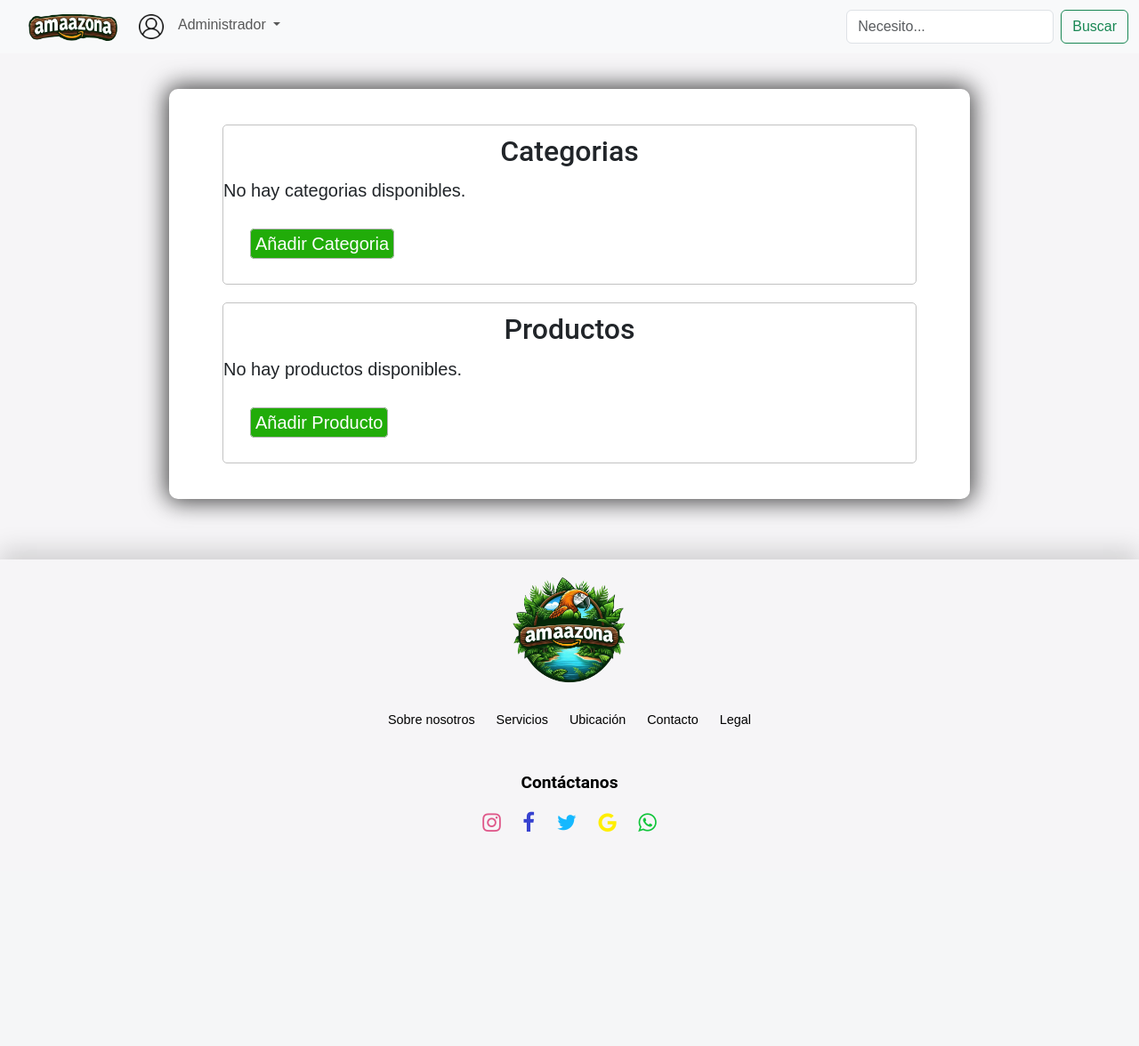
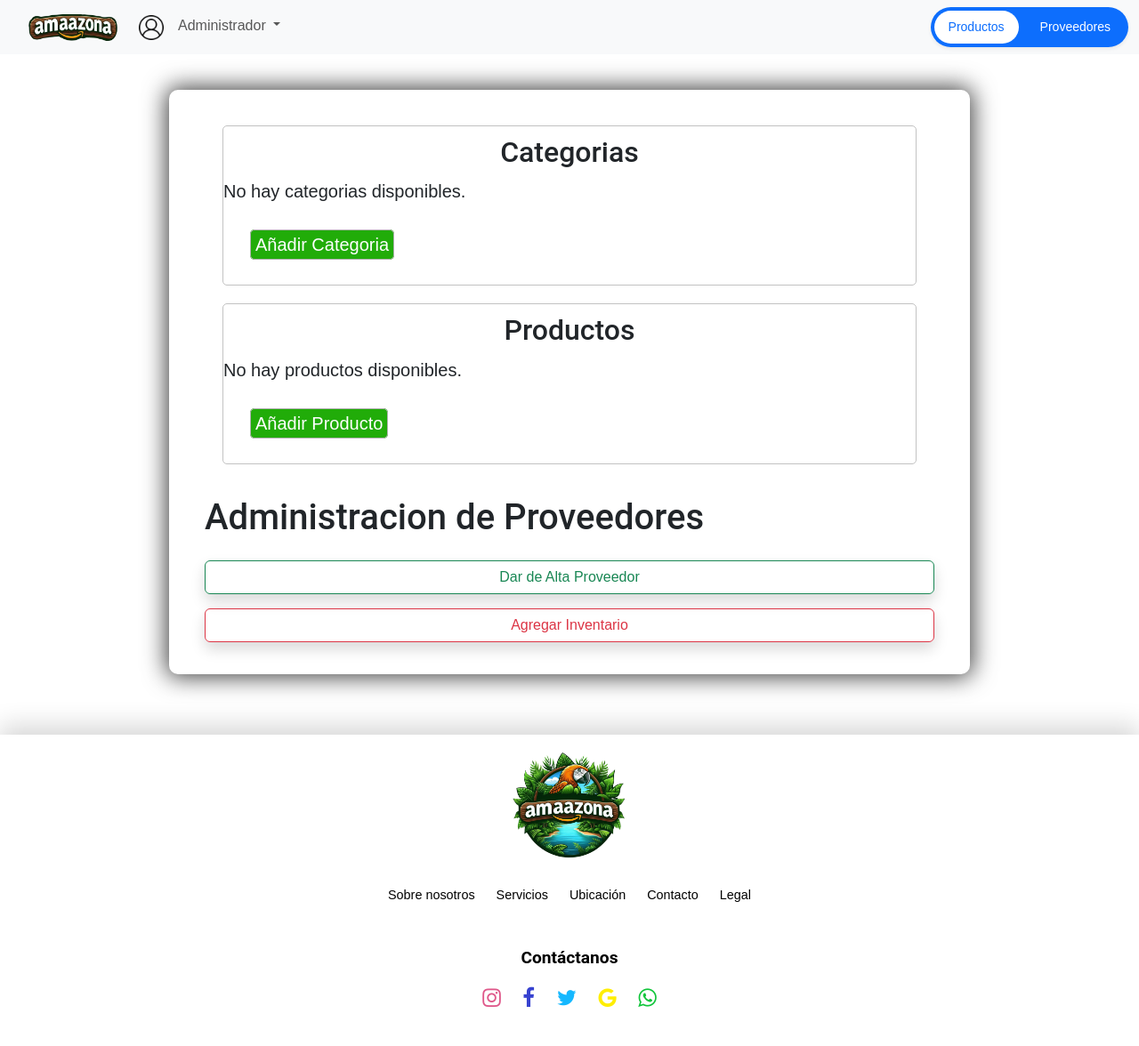
Before and after one commit to Miguel281298/Amaazona, a PHP site: page /admin/admin.php in a window 1280 px wide. Shown: the whole page at 89% size. Before the commit the page ends 935 px from the top, so only its background shows below. Run offline with PHP 8.4, Linux system fonts and the light colour scheme; data that the repository does not hold is empty; some web fonts are replaced.

Commit message:
Add angel-branch

```diff
--- a/admin/admin.php
+++ b/admin/admin.php
@@ -8,12 +8,11 @@ include '../conexion.php';
     <meta charset="UTF-8">
     <meta name="viewport" content="width=device-width, initial-scale=1.0">
     <title>Amaazona</title>
-    <link rel="stylesheet" href="css/admin.css">
     <link href="https://cdn.jsdelivr.net/npm/bootstrap@5.3.3/dist/css/bootstrap.min.css" rel="stylesheet" integrity="sha384-QWTKZyjpPEjISv5WaRU9OFeRpok6YctnYmDr5pNlyT2bRjXh0JMhjY6hW+ALEwIH" crossorigin="anonymous">
     <script src="https://cdn.jsdelivr.net/npm/bootstrap@5.3.3/dist/js/bootstrap.bundle.min.js"></script>
     <link rel="stylesheet" href="../fonts/icomoon/style.css">
     <link rel="stylesheet" href="../css/footer.css">
-    <link rel="stylesheet" href="css/admin.css">
+    <link rel="stylesheet" href="css/admin.css?v=<?php echo time(); ?>">
 </head>
 <body>
 
@@ -38,23 +37,26 @@ include '../conexion.php';
                                 Administrador
                             </a>
                             <ul class="dropdown-menu">
-                                <!-- <li><a class="dropdown-item" href="#">Mi perfil</a></li> -->
                                 <li><a class="dropdown-item" href="#"> Compras</a></li>
                                 <li>
                                     <hr class="dropdown-divider">
                                 </li>
-                                <li><a class="dropdown-item" href="logout.php">Cerrar sesión</a></li>
+                                <li><a class="dropdown-item" href="./../logout.php">Cerrar sesión</a></li>
                             </ul>
                         </li>
-                        <!-- <li class="nav-item">
-                            <a class="nav-link active" aria-current="page" href="tienda.php">Tienda</a>
-                        </li> -->
                     </ul>
-                    <form class="d-flex" role="search">
-                        <!-- <a href="carrito.php"><img src="../img/cart.png" alt="Bootstrap" width="23" height="23" style="margin-top: 1vh; margin-right:2vh"></a> -->
+                    <ul class="nav nav-pills nav-fill gap-2 p-1 small bg-primary rounded-5 shadow-sm" id="pillNav2" role="tablist" style="--bs-nav-link-color: var(--bs-white); --bs-nav-pills-link-active-color: var(--bs-primary); --bs-nav-pills-link-active-bg: var(--bs-white);">
+                        <li class="nav-item" role="presentation">
+                            <button class="nav-link active rounded-5" id="productos-tab2" data-bs-toggle="tab" type="button" role="tab" aria-selected="true">Productos</button>
+                        </li>
+                        <li class="nav-item" role="presentation">
+                            <button class="nav-link rounded-5" id="proveedores-tab2" data-bs-toggle="tab" type="button" role="tab" aria-selected="false">Proveedores</button>
+                        </li>
+                    </ul>
+                    <!-- <form class="d-flex" role="search">
                         <input class="form-control me-2" type="search" placeholder="Necesito..." aria-label="Search">
                         <button class="btn btn-outline-success" type="submit">Buscar</button>
-                    </form>
+                    </form> -->
                 </div>
             </div>
         </nav>
@@ -89,7 +91,6 @@ include '../conexion.php';
                 <a href="categoria.php" class="boton btn-añadir">Añadir Categoria</a>
             </div>
         </div>
-
         <div class="section">
             <h2>
                 <center> Productos </center>
@@ -125,6 +126,40 @@ include '../conexion.php';
                 <a href="producto.php" class="boton btn-añadir">Añadir Producto</a>
             </div>
         </div>
+
+        <div id= "proveedores_container" class= "d-flex flex-column justify-content-center">
+            <h1 class= "fs-1 lh-lg">Administracion de Proveedores</h1>
+            <button class= "btn btn-outline-success mb-3 shadow" data-bs-toggle="collapse" href= "#dar-alta" role= "button" aria-expanded="false" aria-controls="dar-alta">Dar de Alta Proveedor</button>
+            <section id= "dar-alta" class="collapse">
+                <form class= "d-flex flex-column justify-content-center" method= "POST">
+                    <label class= "text-start fs-3 p-1">Ingrese los datos del proveedor</label>
+                    <input type="text" placeholder="Nombre" class="m-1">
+                    <input type="number" placeholder="Telefono" class="m-1">
+                    <input type="text" placeholder="Calle" class="m-1">
+                    <input type="number" placeholder="Num. Interior (opc)" class="m-1">
+                    <input type="number" placeholder="Num. Exterior" class="m-1">
+                    <input type="text" placeholder="Estado" class="m-1">
+                    <input type="text" placeholder="Municipio" class="m-1">
+                    <input type="number" placeholder="Codigo Postal" class="m-1">
+                    <button class= "btn btn-primary btn-lg m-2 w-25">Enviar</button>
+                </form>
+            </section>
+            <button class= "btn btn-outline-danger mb-3 shadow" data-bs-toggle="collapse" href= "#agregar-inventario" role= "button" aria-expanded="false" aria-controls="agregar-inventario">Agregar Inventario</button>
+            <section id= "agregar-inventario" class="collapse">
+                <form class= "d-flex flex-column justify-content-center" method= "POST">
+                    <label class= "text-start">Ingrese los datos del proveedor.</label>
+                    <input type="text" placeholder="Nombre" class="m-1">
+                    <input type="number" placeholder="Telefono" class="m-1">
+                    <input type="text" placeholder="Calle" class="m-1">
+                    <input type="number" placeholder="Num. Interior (opc)" class="m-1">
+                    <input type="number" placeholder="Num. Exterior" class="m-1">
+                    <input type="text" placeholder="Estado" class="m-1">
+                    <input type="text" placeholder="Municipio" class="m-1">
+                    <input type="number" placeholder="Codigo Postal" class="m-1">
+                    <button class= "btn btn-outline-primary m-2">Enviar</button>
+                </form>
+            </section>
+        </div>
     </main>
 
     <footer class="footer-16371">
@@ -154,6 +189,6 @@ include '../conexion.php';
             </div>
         </div>
     </footer>
-
+    <script src="./js/toggle.js"></script>
 </body>
 </html>
--- a/admin/css/admin.css
+++ b/admin/css/admin.css
@@ -3,7 +3,7 @@ body {
     align-items: center;
     display: flex;
     flex-direction: column;
-    background-color: #f6f5f7;
+    /* background-color: #f6f5f7; */
     font-family: "Montserrat", sans-serif;
 }
 
@@ -30,6 +30,7 @@ h2 {
     border: 1px solid #c2c2c2;
     border-radius: 5px;
     margin: 20px;
+    display: "none";
 }
 
 .categoria img, .producto img {
--- a/login.php
+++ b/login.php
@@ -15,7 +15,7 @@ if ($_SERVER["REQUEST_METHOD"] == "POST") {
         // Verificar la contraseña
         if ($password == $row['Password']) {
             echo "Acceso De Administrador Correcto.";
-            header("Location: /admin/admin.php"); // Redirigir a la página principal
+            header("Location: ./admin/admin.php"); // Redirigir a la página principal
         } else {
             echo "Contraseña incorrecta.";
         }
```
